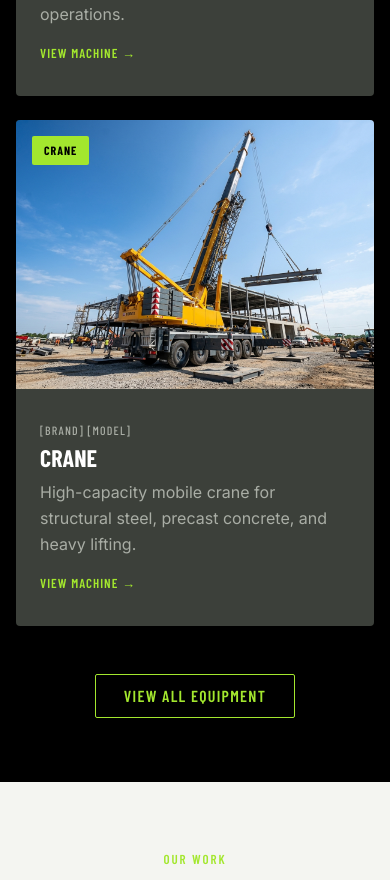
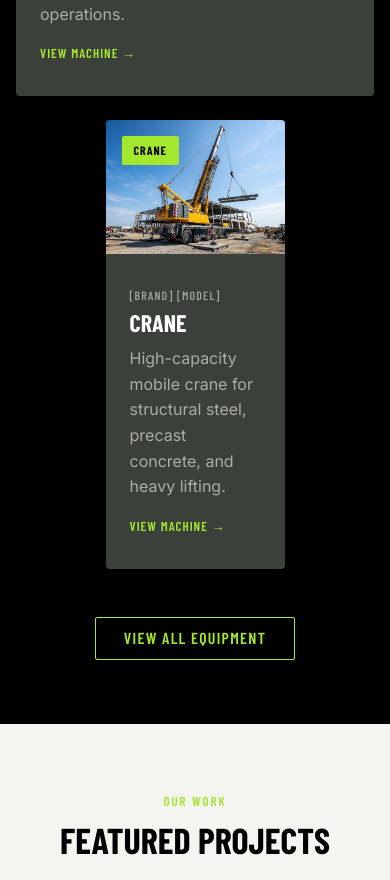
Before and after one commit to vertex7-web/Website, a React (Vite) app in the folder Frontend/: page / in a window 390 px wide. Shown: the part 4945-5825 px from the top of the page. Built offline with nearby package versions, Linux system fonts and the light colour scheme; a web font is replaced by a local one.

Commit message:
centered last card display

```diff
--- a/Frontend/src/components/home/MachinesPreview.css
+++ b/Frontend/src/components/home/MachinesPreview.css
@@ -125,6 +125,12 @@
   .machines-preview__grid {
     grid-template-columns: repeat(2, 1fr);
   }
+
+  .machines-preview__grid>.machine-card:last-child:nth-child(odd) {
+    grid-column: 1 / -1;
+    max-width: 50%;
+    margin-inline: auto;
+  }
 }
 
 @media (max-width: 600px) {
```
